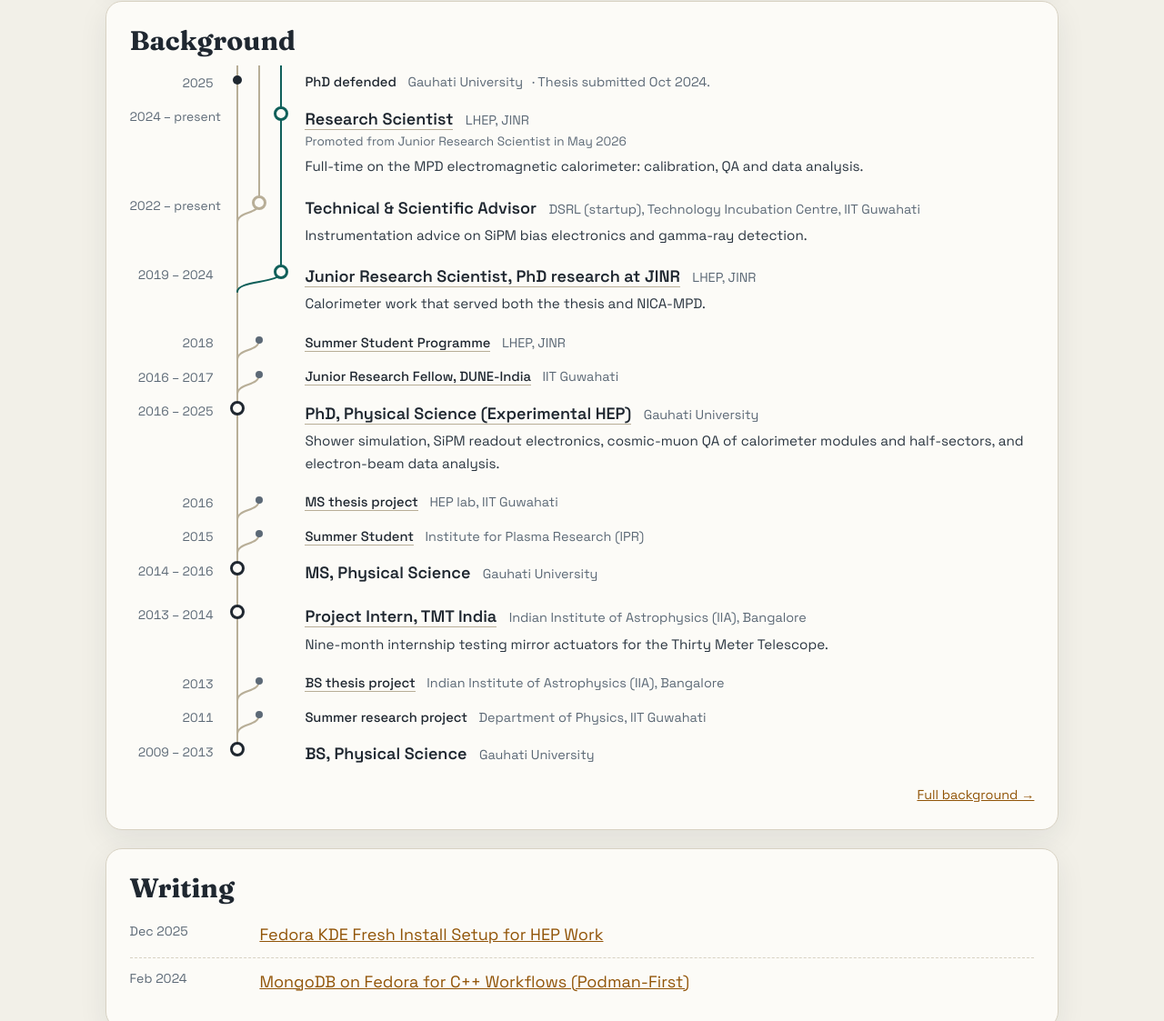
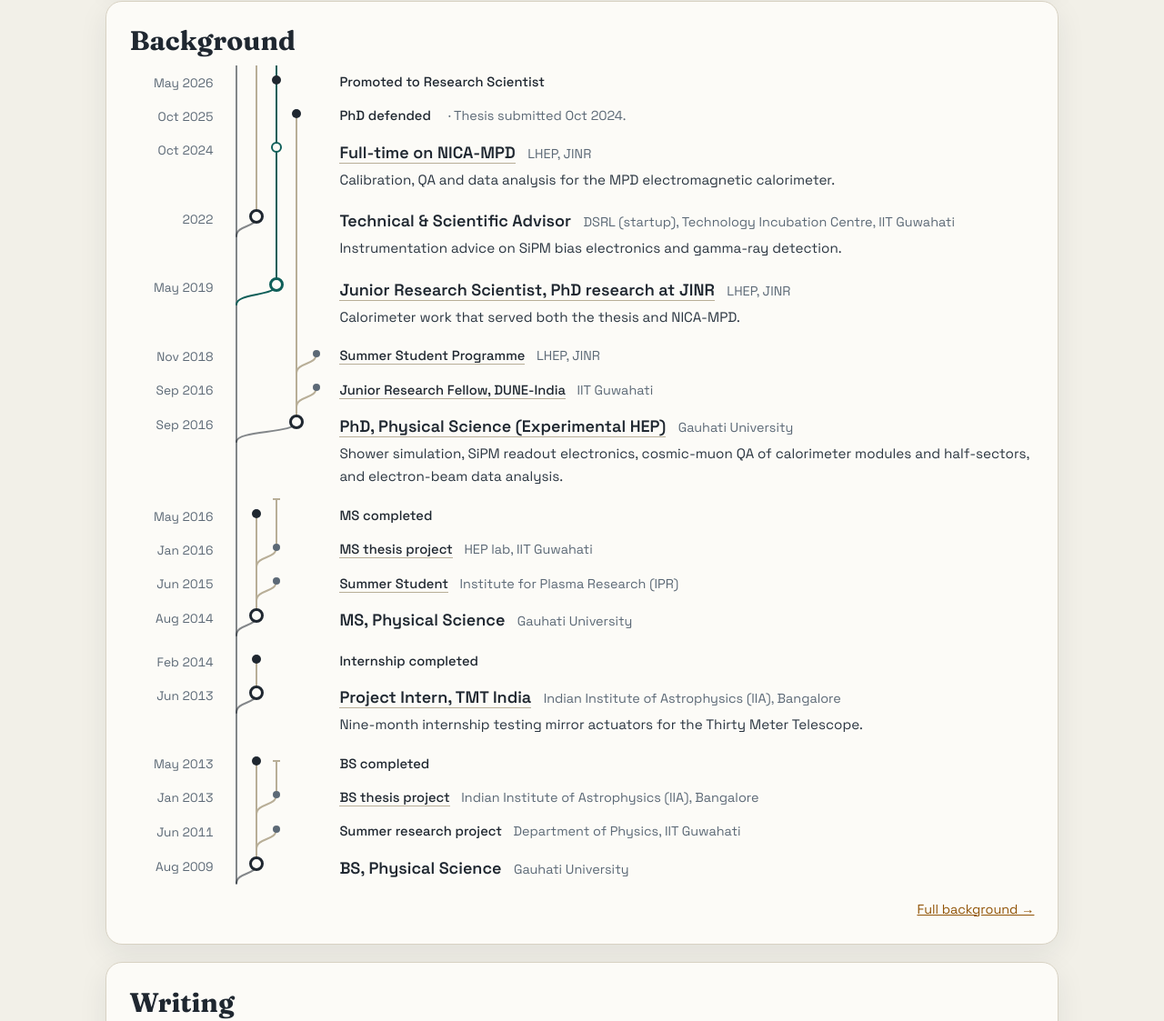
Before and after one commit to maharnab/maharnab.github.io, an Astro site: page / in a window 1280 px wide. Shown: the part 2582-3705 px from the top of the page at 91% size. Built offline with nearby package versions, Linux system fonts and the light colour scheme; Astro itself is replaced by a stand-in of ours.

Commit message:
Background: time line with sublines per item and sub-sublines per activity; one event per row
Co-Authored-By: Claude Opus 5.5 <noreply@anthropic.com>

```diff
--- a/src/components/GitTimeline.astro
+++ b/src/components/GitTimeline.astro
@@ -1,112 +1,145 @@
 ---
-// Home-page timeline, newest at the top. One time line runs from the first entry to the present;
-// degrees and other sequential stages sit on it. Every activity that ran in parallel branches off
-// at its start and runs alongside for as long as it lasted (several branches when several overlap).
-// Branches never merge back. Entries sharing a `lane` are drawn as one continuous branch.
-import { timeline, type Entry } from '../data/timeline';
+// Home-page timeline, newest at the top.
+//   level 0: the time line itself – one plain line from the first entry to the present.
+//   level 1: every main item (degree, position, internship) branches off the time line as a
+//            subline running for its duration.
+//   level 2: activities that took place within a degree branch off that degree's subline.
+// Lines never merge back. Entries that share a `lane` are drawn as one continuous subline.
+import { timeline as entries, type Entry } from '../data/timeline';
 
+// Every row is one event at one date. Entries with `endTitle` also get an end event.
+const timeline: Entry[] = [
+	...entries,
+	...entries
+		.filter((e) => e.endTitle && e.end)
+		.map((e) => ({
+			start: e.end!, period: '', title: e.endTitle!, org: '', short: '', text: '',
+			kind: 'milestone' as const, lane: e.lane,
+		})),
+];
+
+const NOW = '9999-12';
 const months = (ym: string) => Number(ym.slice(0, 4)) * 12 + Number(ym.slice(5, 7));
-const NOW = '9999-12';
-const endOf = (e: Entry) => e.end ?? NOW;
 
-// On the time line: degrees, milestones, and anything that did not run inside a degree.
-const degrees = timeline.filter((e) => e.kind === 'education');
-const insideDegree = (e: Entry) =>
-	!!e.end &&
-	degrees.some(
-		(d) => d.start <= e.start && e.start <= endOf(d) && months(e.end!) <= months(endOf(d)) + 2,
+type Group = {
+	key: string;
+	members: Entry[];
+	start: string;
+	end: string;
+	open: boolean;
+	level: 1 | 2;
+	parent?: Group;
+	lane: number;
+	startRow: number;
+	topRow: number;
+};
+
+// Build groups: entries sharing a lane form one subline; every other entry is its own.
+const groups = new Map<string, Group>();
+for (const e of timeline) {
+	const key = e.lane ?? `${e.start}|${e.title}`;
+	const g = groups.get(key) ?? {
+		key, members: [], start: e.start, end: '', open: false, level: 1, lane: 0, startRow: 0, topRow: 0,
+	};
+	g.members.push(e);
+	groups.set(key, g);
+}
+for (const g of groups.values()) {
+	g.start = g.members.map((e) => e.start).sort()[0];
+	g.open = g.members.some((e) => !e.end && e.kind !== 'milestone');
+	g.end = g.open
+		? NOW
+		: g.members.map((e) => (e.kind === 'milestone' ? e.start : e.end!)).sort().at(-1)!;
+}
+const groupOf = (e: Entry) => groups.get(e.lane ?? `${e.start}|${e.title}`)!;
+
+// Level 2: anything (not itself a degree) that lies within a degree, 2 months' tolerance.
+const degreeGroups = [...groups.values()].filter((g) => g.members.some((e) => e.kind === 'education'));
+for (const g of groups.values()) {
+	if (degreeGroups.includes(g) || g.open) continue;
+	const p = degreeGroups.find(
+		(d) => d.start <= g.start && g.start <= d.end && months(g.end) <= months(d.end) + 2,
 	);
-const onSpine = (e: Entry) =>
-	!e.lane && (e.kind === 'education' || e.kind === 'milestone' || !insideDegree(e));
+	if (p) {
+		g.level = 2;
+		g.parent = p;
+	}
+}
 
+// Rows: one per entry, newest first; on a tie the deeper item goes above (it branches off below).
 const rows = [...timeline].sort(
-	(a, b) => b.start.localeCompare(a.start) || Number(onSpine(a)) - Number(onSpine(b)),
+	(a, b) => b.start.localeCompare(a.start) || groupOf(b).level - groupOf(a).level,
 );
+for (const g of groups.values()) {
+	g.startRow = Math.max(...g.members.map((e) => rows.indexOf(e)));
+	let k = g.startRow;
+	while (k > 0 && rows[k - 1].start <= g.end) k--;
+	g.topRow = k;
+}
 
-// Branches: one per lane, or one per standalone parallel entry.
-type Branch = { key: string; start: string; end: string; lane: number; startRow: number; topRow: number };
-const keyOf = (e: Entry) => e.lane ?? `${e.start}|${e.title}`;
-const branches = new Map<string, Branch>();
-rows.forEach((e, i) => {
-	if (onSpine(e)) return;
-	const k = keyOf(e);
-	const b = branches.get(k);
-	if (!b) branches.set(k, { key: k, start: e.start, end: endOf(e), lane: 0, startRow: i, topRow: i });
-	else {
-		b.start = e.start < b.start ? e.start : b.start;
-		b.end = endOf(e) > b.end ? endOf(e) : b.end;
-		b.startRow = Math.max(b.startRow, i);
+// Lanes (lane 0 is the time line). Newest groups take the innermost free lane, so a new line
+// never crosses an older one on its way out. Sub-sublines sit outside their parent.
+const all = [...groups.values()];
+const byNewest = (a: Group, b: Group) => b.start.localeCompare(a.start);
+for (const level of [1, 2] as const) {
+	for (const g of all.filter((x) => x.level === level).sort(byNewest)) {
+		let lane = (g.parent?.lane ?? 0) + 1;
+		while (all.some((o) => o !== g && o.lane === lane && o.start <= g.end && g.start <= o.end)) lane++;
+		g.lane = lane;
 	}
-});
-// A branch runs up through every newer row that started before it ended.
-for (const b of branches.values()) {
-	let k = b.startRow;
-	while (k > 0 && rows[k - 1].start <= b.end) k--;
-	b.topRow = k;
 }
-// Lanes: newest branches take the innermost free lane, so a branch never has to cross an
-// older one on its way out from the time line.
-const sorted = [...branches.values()].sort((a, b) => b.start.localeCompare(a.start));
-const placed: Branch[] = [];
-for (const b of sorted) {
-	let lane = 1;
-	while (placed.some((p) => p.lane === lane && p.start <= b.end && b.start <= p.end)) lane++;
-	b.lane = lane;
-	placed.push(b);
-}
-const nLanes = Math.max(1, ...placed.map((b) => b.lane));
+const nLanes = Math.max(...all.map((g) => g.lane));
 
-const LANE_W = 24;
+const LANE_W = 22;
 const xOf = (lane: number) => LANE_W / 2 + LANE_W * lane;
 const W = LANE_W * (nLanes + 1);
 const C = 22;
-const curve = (x1: number) => `M ${xOf(0)} ${C} C ${xOf(0)} ${C * 0.4}, ${x1} ${C * 0.6}, ${x1} 0`;
+const curve = (x0: number, x1: number) => `M ${x0} ${C} C ${x0} ${C * 0.4}, ${x1} ${C * 0.6}, ${x1} 0`;
 const last = rows.length - 1;
 
-type Seg = { x: number; part: 'full' | 'up'; cls: string };
+type Seg = { x: number; part: 'full' | 'up' | 'down' | 'start'; cls: string };
 const segments = (i: number): Seg[] => {
-	const out: Seg[] = [{ x: xOf(0), part: i === last ? 'up' : 'full', cls: 'spine' }];
-	for (const b of branches.values()) {
-		if (i > b.startRow || i < b.topRow || b.topRow === b.startRow) continue;
-		const cls = `b-${b.key === 'jinr' ? 'jinr' : 'other'} ${i === b.topRow && b.end !== NOW ? 'cap' : ''}`;
-		out.push({ x: xOf(b.lane), part: i === b.startRow ? 'up' : 'full', cls });
+	const out: Seg[] = [{ x: xOf(0), part: i === last ? 'start' : 'full', cls: 'time' }];
+	for (const g of all) {
+		if (i > g.startRow || i < g.topRow || g.topRow === g.startRow) continue;
+		const cls = `g-${g.key} lv${g.level}`;
+		if (i === g.startRow) out.push({ x: xOf(g.lane), part: 'up', cls });
+		else if (i === g.topRow && !g.open && g.members.includes(rows[i])) out.push({ x: xOf(g.lane), part: 'down', cls });
+		else if (i === g.topRow && !g.open && rows[i].start === g.end) out.push({ x: xOf(g.lane), part: 'down', cls: `${cls} cap` });
+		else out.push({ x: xOf(g.lane), part: 'full', cls: `${cls} ${i === g.topRow && !g.open ? 'cap' : ''}` });
 	}
 	return out;
 };
 
-const years = (e: Entry) => {
-	const a = e.start.slice(0, 4);
-	const b = e.kind === 'milestone' ? a : e.end ? e.end.slice(0, 4) : 'present';
-	return a === b ? a : `${a} – ${b}`;
-};
+const MON = ['Jan', 'Feb', 'Mar', 'Apr', 'May', 'Jun', 'Jul', 'Aug', 'Sep', 'Oct', 'Nov', 'Dec'];
+const when = (e: Entry) => e.startLabel ?? `${MON[Number(e.start.slice(5, 7)) - 1]} ${e.start.slice(0, 4)}`;
 const href = (e: Entry) => (e.project ? `/projects/${e.project}/` : undefined);
-const style = (e: Entry) =>
-	e.kind === 'milestone' ? 'mile' : onSpine(e) || e.lane ? 'main' : 'sub';
 ---
 
-<ol class="tl" style={`--w:${W}px; --c:${C}px`}>
+<ol class="tl" style={`--w:${W}px`}>
 	{
 		rows.map((e, i) => {
-			const b = onSpine(e) ? undefined : branches.get(keyOf(e));
-			const x = b ? xOf(b.lane) : xOf(0);
-			const s = style(e);
+			const g = groupOf(e);
+			const first = g.startRow === i;
+			const s = e.kind === 'milestone' ? 'mile' : g.level === 2 ? 'sub' : 'main';
+			const from = g.parent ? xOf(g.parent.lane) : xOf(0);
 			return (
 				<li class={`row ${s}`}>
-					<div class="when">{years(e)}</div>
+					<div class="when">{when(e)}</div>
 					<div class="graph" aria-hidden="true">
-						{segments(i).map((g) => (
-							<span class={`line ${g.part} ${g.cls}`} style={`left:${g.x - 1}px`} />
+						{segments(i).map((sg) => (
+							<span class={`line ${sg.part} ${sg.cls}`} style={`left:${sg.x - 1}px`} />
 						))}
-						{b && b.startRow === i && (
-							<svg class={`curve ${b.key === 'jinr' ? 'b-jinr' : ''}`} width={W} height={C} viewBox={`0 0 ${W} ${C}`}>
-								<path d={curve(x)} />
+						{first && (
+							<svg class={`curve g-${g.key} lv${g.level}`} width={W} height={C} viewBox={`0 0 ${W} ${C}`}>
+								<path d={curve(from, xOf(g.lane))} />
 							</svg>
 						)}
-						<span class={`dot d-${s} ${b ? 'on-branch' : 'on-spine'} ${b?.key === 'jinr' ? 'b-jinr' : ''}`} style={`left:${x}px`} />
+						<span class={`dot d-${s} ${first ? 'first' : ''} g-${g.key}`} style={`left:${xOf(g.lane)}px`} />
 					</div>
 					<div class="what">
 						<span class="title">{href(e) ? <a href={href(e)}>{e.title}</a> : e.title}</span>
-						<span class="org">{e.org.split(' · ')[0]}</span>
+						{s !== 'mile' && <span class="org">{e.org.split(' · ')[0]}</span>}
 						{s === 'main' && e.earlier && <span class="earlier">{e.earlier}</span>}
 						{s === 'main' && e.short && <p>{e.short}</p>}
 						{s === 'mile' && e.short && <span class="org note">{e.short}</span>}
@@ -158,9 +191,21 @@ const style = (e: Entry) =>
 		bottom: 0;
 		background: var(--line-strong);
 	}
+	.line.time {
+		background: var(--text-strong);
+		opacity: 0.55;
+	}
 	.line.up {
 		bottom: auto;
 		height: var(--dot-y);
+	}
+	.line.down {
+		top: var(--dot-y);
+	}
+	/* the time line starts where the oldest subline branches off */
+	.line.start {
+		bottom: auto;
+		height: calc(var(--dot-y) + 22px);
 	}
 	.line.cap::before {
 		content: '';
@@ -171,7 +216,7 @@ const style = (e: Entry) =>
 		height: 2px;
 		background: inherit;
 	}
-	.line.b-jinr {
+	.line.g-jinr {
 		background: var(--teal);
 	}
 	.curve {
@@ -184,7 +229,10 @@ const style = (e: Entry) =>
 		stroke-width: 2;
 		stroke-linecap: round;
 	}
-	.curve.b-jinr {
+	.curve.lv1 {
+		stroke: color-mix(in srgb, var(--text-strong) 55%, transparent);
+	}
+	.curve.g-jinr {
 		stroke: var(--teal);
 	}
 
@@ -200,13 +248,15 @@ const style = (e: Entry) =>
 		width: 16px;
 		height: 16px;
 		background: var(--surface);
-		border: 3px solid var(--line-strong);
+		border: 3px solid var(--text-strong);
 		box-sizing: border-box;
 	}
-	.d-main.on-spine {
-		border-color: var(--text-strong);
+	.d-main:not(.first) {
+		width: 12px;
+		height: 12px;
+		border-width: 2px;
 	}
-	.d-main.b-jinr {
+	.d-main.g-jinr {
 		border-color: var(--teal);
 	}
 	.d-mile {
--- a/src/data/timeline.ts
+++ b/src/data/timeline.ts
@@ -15,7 +15,9 @@ export type Entry = {
 	kind: Kind;
 	earlier?: string; // earlier title in the same position, shown under the title
 	// Home-page timeline: entries with the same lane are drawn as one continuous branch.
-	lane?: 'jinr' | 'advisor';
+	lane?: string;
+	endTitle?: string; // home page: adds an end event with this title at `end`
+	startLabel?: string; // home page: date shown for the start event (default 'Mon YYYY')
 };
 
 export const kindLabel: Record<Kind, string> = {
@@ -29,13 +31,22 @@ export const timeline: Entry[] = [
 	{
 		start: '2024-10',
 		period: '2024 – present',
-		title: 'Research Scientist',
-		earlier: 'Promoted from Junior Research Scientist in May 2026',
+		title: 'Full-time on NICA-MPD',
 		org: 'LHEP, JINR · NICA-MPD electromagnetic calorimeter',
-		short: 'Full-time on the MPD electromagnetic calorimeter: calibration, QA and data analysis.',
+		short: 'Calibration, QA and data analysis for the MPD electromagnetic calorimeter.',
 		text: 'Full-time NICA-MPD work since submitting the PhD thesis (Oct 2024); Research Scientist since May 2026. Cosmic-ray testing of the half-sectors before installation, then analysis of cosmic and beam (collision) data recorded with the calorimeter inside MPD. C++/Python pipelines for calibration, equalisation, waveform quality control and live-monitoring prototypes.',
 		project: 'mpd-ecal-data-analysis',
 		kind: 'work',
+		lane: 'jinr',
+	},
+	{
+		start: '2026-05',
+		period: 'May 2026',
+		title: 'Promoted to Research Scientist',
+		org: 'LHEP, JINR',
+		short: '',
+		text: '',
+		kind: 'milestone',
 		lane: 'jinr',
 	},
 	{
@@ -46,6 +57,7 @@ export const timeline: Entry[] = [
 		short: 'Thesis submitted Oct 2024.',
 		text: '',
 		kind: 'milestone',
+		lane: 'phd',
 	},
 	{
 		start: '2019-05',
@@ -61,6 +73,7 @@ export const timeline: Entry[] = [
 	},
 	{
 		start: '2022-01',
+		startLabel: '2022',
 		period: '2022 – present',
 		title: 'Technical & Scientific Advisor',
 		org: 'DSRL (startup), Technology Incubation Centre, IIT Guwahati',
@@ -90,6 +103,7 @@ export const timeline: Entry[] = [
 		text: 'Thesis: "Simulation and Reconstruction of Electromagnetic Shower and Design and Development of Readout Electronics for SiPM". Submitted Oct 2024, awarded Oct 2025. Supervisors: Prof. E. Saikia, Prof. B. Bhuyan.',
 		project: 'dune-nd-ecal-simulation',
 		kind: 'education',
+		lane: 'phd',
 	},
 	{
 		start: '2016-09',
@@ -133,6 +147,8 @@ export const timeline: Entry[] = [
 		short: '',
 		text: 'Master of Science in Physical Science, Institute of Science and Technology, Gauhati University.',
 		kind: 'education',
+		lane: 'ms',
+		endTitle: 'MS completed',
 	},
 	{
 		start: '2013-06',
@@ -144,6 +160,8 @@ export const timeline: Entry[] = [
 		text: 'Nine-month internship after the BS, testing mirror actuators for the Thirty Meter Telescope.',
 		project: 'tmt-actuator-test-software',
 		kind: 'project',
+		lane: 'tmt',
+		endTitle: 'Internship completed',
 	},
 	{
 		start: '2013-01',
@@ -175,6 +193,8 @@ export const timeline: Entry[] = [
 		short: '',
 		text: 'Bachelor of Science in Physical Science, Institute of Science and Technology, Gauhati University.',
 		kind: 'education',
+		lane: 'bs',
+		endTitle: 'BS completed',
 	},
 ];
 
```
